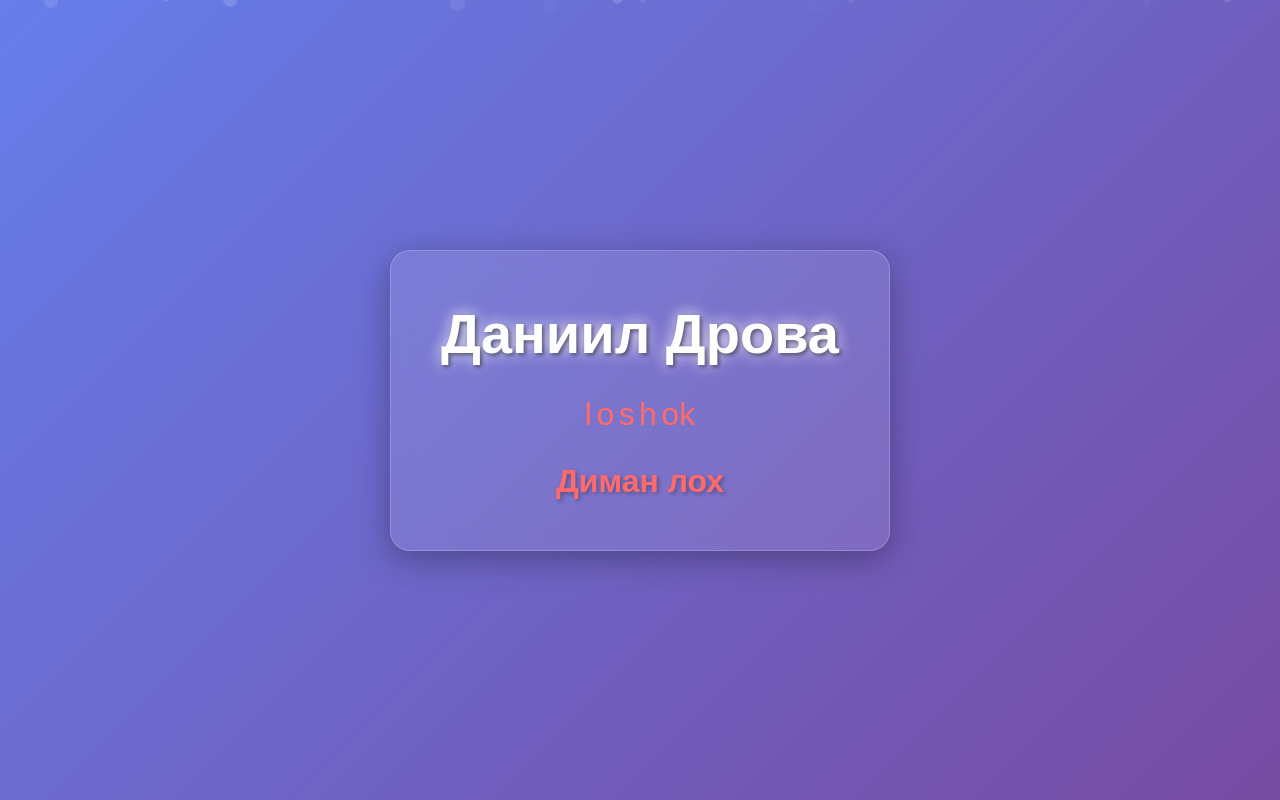
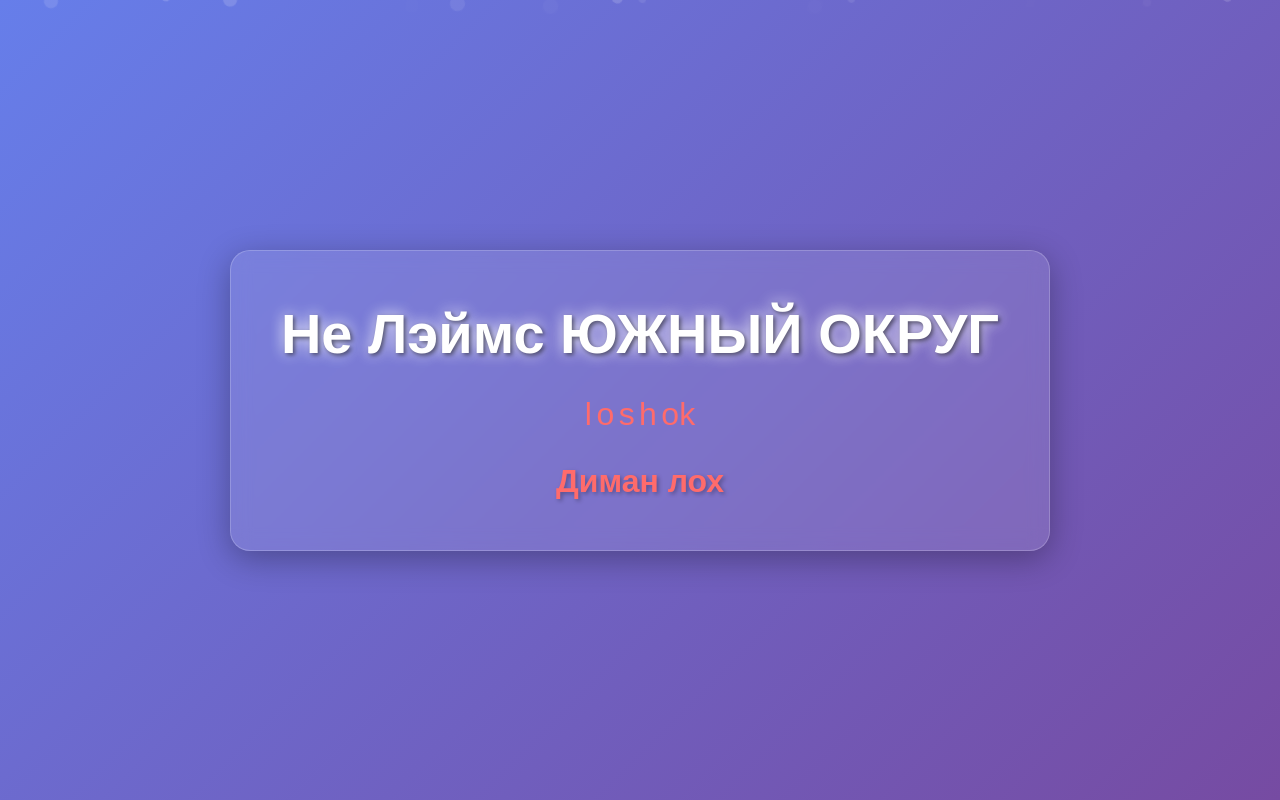
Before and after one commit to kiznoId/kiznoId.github.io, a plain HTML site: page lovlya/index.html in a window 1280 px wide. Drawn offline with Linux system fonts and the light colour scheme.

Commit message:
Update index.html

```diff
--- a/lovlya/index.html
+++ b/lovlya/index.html
@@ -157,7 +157,7 @@
     <div class="particles" id="particles"></div>
 
     <div class="container">
-        <h1 class="main-title">Даниил Дрова</h1>
+        <h1 class="main-title">Не Лэймс ЮЖНЫЙ ОКРУГ</h1>
 
         <div class="decoration">
             <span class="fire">l</span>
```
